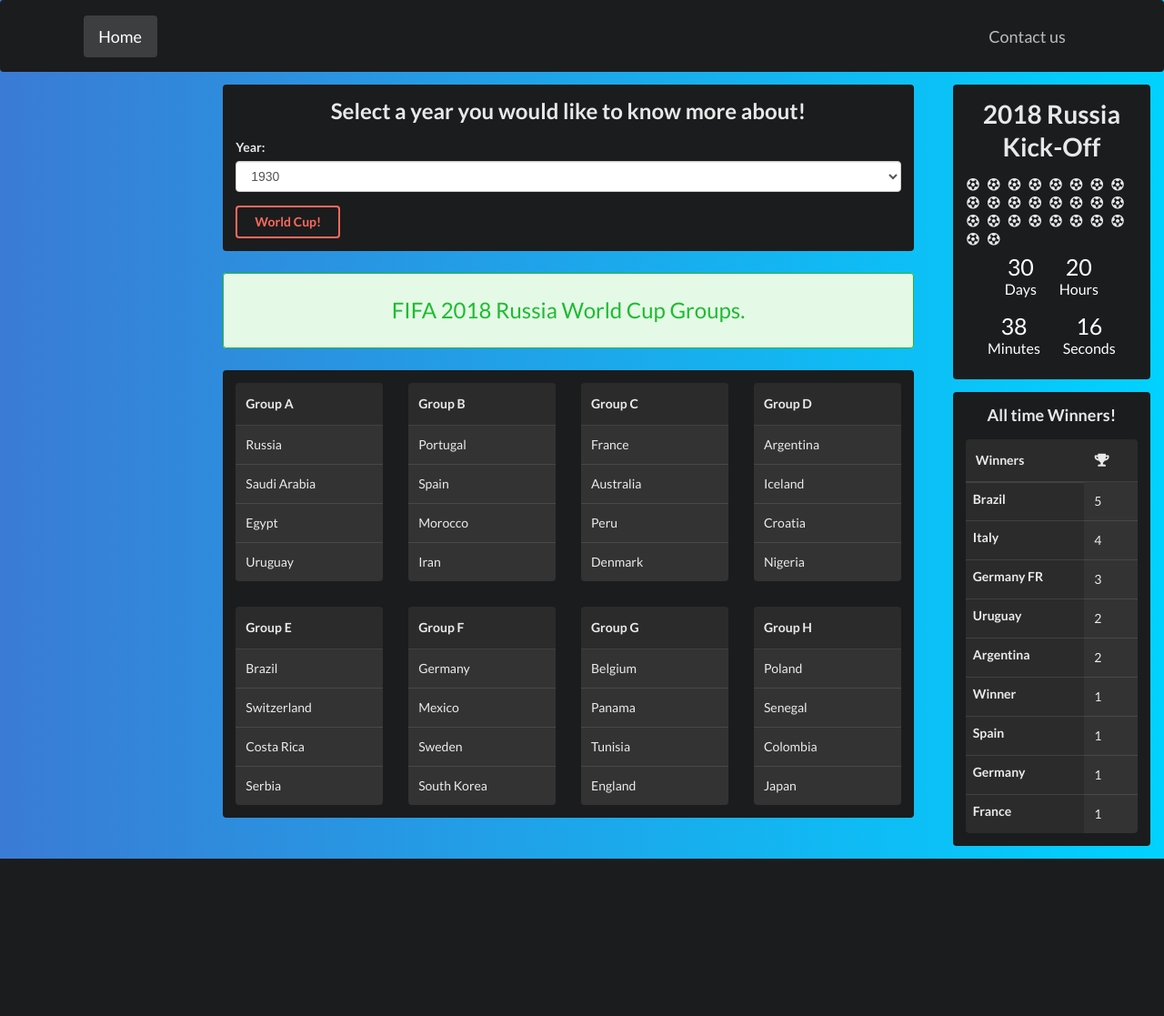
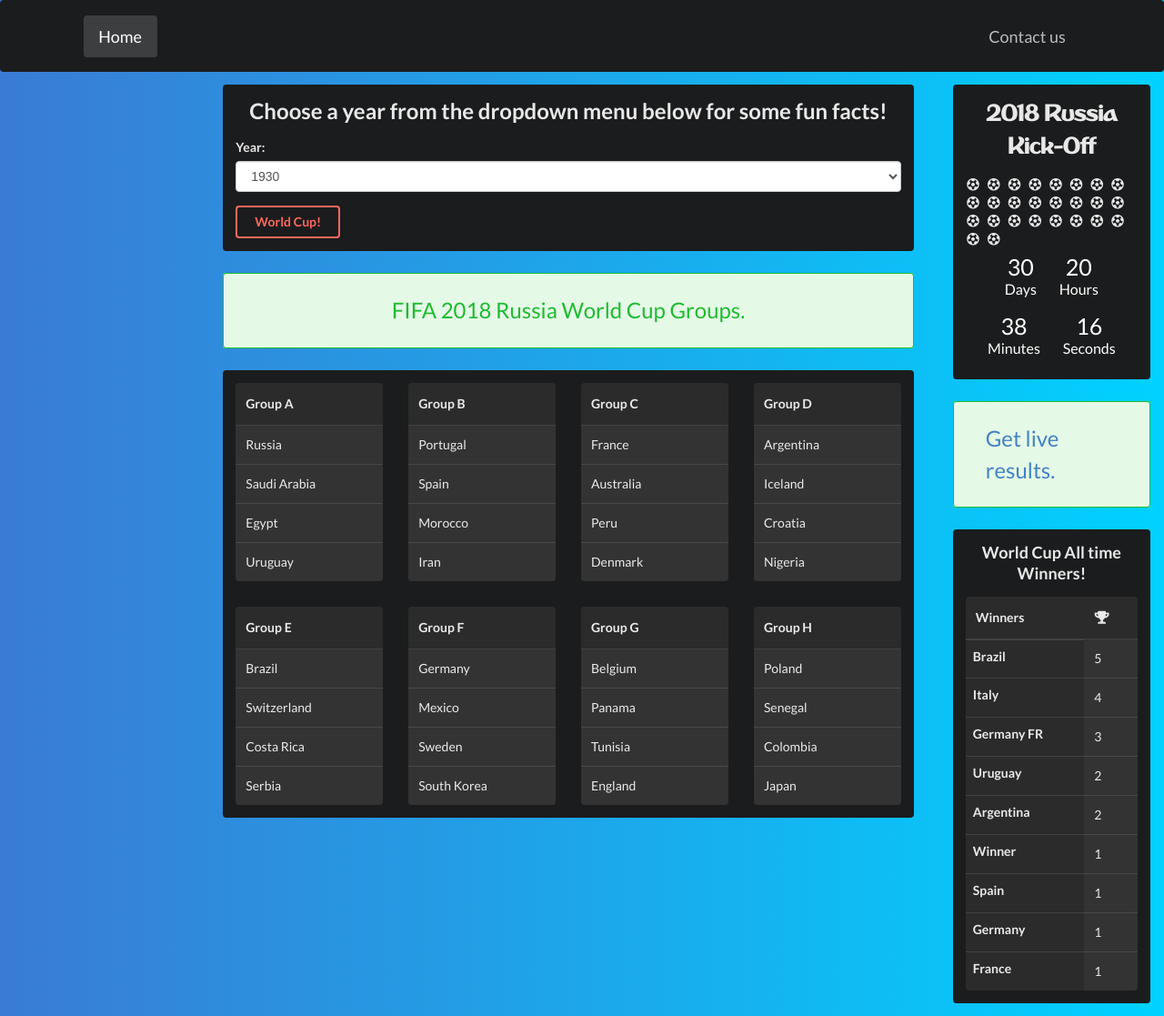
Before and after one commit to RafaelBroseghini/World-Cup-App, a Flask app: page / in a window 1280 px wide. Shown: the whole page at 91% size. Before the commit the page ends 944 px from the top, so only its background shows below. Run offline with Flask 2, Linux system fonts and the light colour scheme; data comes from the database, SQL or seed files in the repository; some libraries are stand-ins or nearby versions.

Commit message:
New font

```diff
--- a/static/css/styles.css
+++ b/static/css/styles.css
@@ -1,8 +1,18 @@
+@font-face {
+	font-family: 'Russia';
+	src: url('./russia18.ttf');
+		/* format('truetype'); */
+}
+
 body {
 	background: #00d2ff;  /* fallback for old browsers */
 	background: -webkit-linear-gradient(to right, #3a7bd5, #00d2ff);  /* Chrome 10-25, Safari 5.1-6 */
 	background: linear-gradient(to right, #3a7bd5, #00d2ff); /* W3C, IE 10+/ Edge, Firefox 16+, Chrome 26+, Opera 12+, Safari 7+ */
 
+}
+
+h1	{
+	font-family: 'Russia';
 }
 
 hr {
--- a/templates/index.html
+++ b/templates/index.html
@@ -28,7 +28,7 @@
                 <div class="ui container">
 
                     <div class="ui inverted segment">
-                        <h2 class="text-center">Select a year you would like to know more about!</h2>
+                        <h2 class="text-center">Choose a year from the dropdown menu below for some fun facts!</h2>
                                 <form class="" action="/getworldcup" method="get">
                                     <div class="form-group">
                                         <label for="q">Year:</label>
@@ -96,8 +96,14 @@
                           </div>
                         </div>
                 </div>
+
+                <div class="ui massive green message">
+                    <a class="item" href="https://www.fifa.com/worldcup/matches/">
+                        Get live results.
+                    </a>
+                      </div>
                 <div class="ui inverted segment">
-                        <h3 class="text-center">All time Winners!</h3>
+                        <h3 class="text-center">World Cup All time Winners!</h3>
                         <table class="ui selectable inverted table">
                             <thead>
                                 <tr>
```
Also changed, not shown: static/css/russia18.ttf (added).
